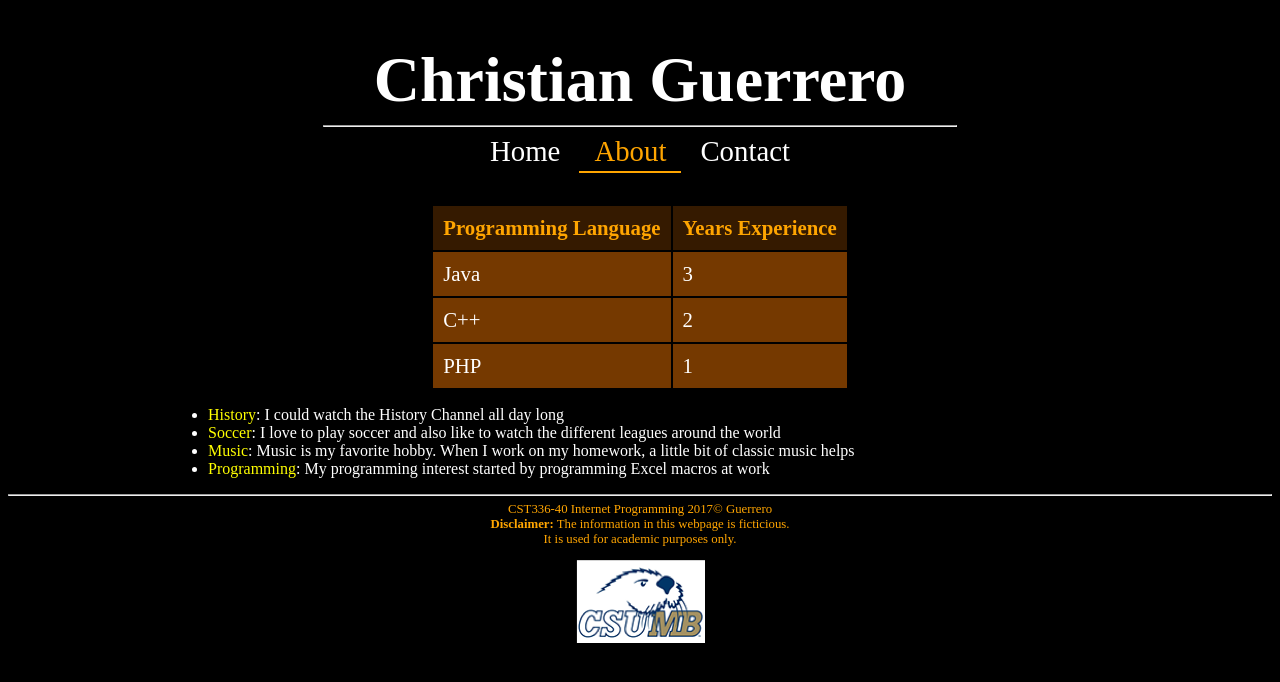
After one commit to ChristianHD/cst336, a PHP site: page /labs/PersonalPortfolio/about.html in a window 1280 px wide. The commit adds this page. Shown: the top 682 px of the page. Run offline with PHP 8.4, Linux system fonts and the light colour scheme.

Commit message:
Hello world

```diff
--- a/index.php
+++ b/index.php
@@ -9,7 +9,7 @@ echo "Christian Guerrero's CST336 Internet Programming";
 ?>
     <br/><br/>
         <h1 Labs </h1>
-            <a href="cst336/labs/PersonalPortfolio/index.html"> Lab1 </a>
+            <a href="cst336/labs/PersonalPortfolio/index.html"> Lab 1 - Personal Portfolio </a>
 
 
 </body>
--- /dev/null
+++ b/labs/PersonalPortfolio/about.html
@@ -0,0 +1,83 @@
+<!DOCTYPE html>
+<html>
+<!--
+
+First Website
+and comment
+in html
+(comments can span multiple lines)
+
+-->
+
+<!-- This is the head -->
+<!-- All styles and javascript go inside the head -->
+    <head>
+        <meta charset="utf-8" />
+        <title> Christian Guerrero: Personal Website </title>
+        <link href="css/styles.css" rel="stylesheet" type="text/css"/>
+    </head>
+<!-- closing head -->
+
+
+    <body>
+        <header>
+            <h1> Christian Guerrero </h1>
+        </header>
+
+        <nav>
+            <hr width="50%"/>
+            <a href="index.html">Home</a>
+            <a id="activePage" href="about.html">About</a>
+            <a href="contact.html">Contact</a>
+        </nav>
+
+        <br/> <br/>
+
+        <div id="content">
+
+            <!-- Create the table to hold experience data -->
+            <table>
+                <tr id="table-header">
+                    <td><strong>Programming Language</strong></td>
+                    <td><strong>Years Experience</strong></td>
+                </tr>
+                <tr class="table-row">
+                    <td>Java</td>
+                    <td>3</td>
+                </tr>
+                <tr class="table-row">
+                    <td>C++</td>
+                    <td>2</td>
+                </tr>
+                <tr class="table-row">
+                    <td>PHP</td>
+                    <td>1</td>
+                </tr>
+            </table>
+
+            <!-- Creates a list of the student's interests -->
+            <ul>
+                <li><span class="hobby">History</span>: I could watch the History Channel all day long</li>
+                <li><span class="hobby">Soccer</span>: I love to play soccer and also like to watch the different leagues around the world</li>
+                <li><span class="hobby">Music</span>: Music is my favorite hobby.  When I work on my homework, a little bit of classic music helps</li>
+                <li><span class="hobby">Programming</span>: My programming interest started by programming Excel macros at work</li>
+            </ul>
+
+        </div>
+
+        <!-- This is the footer -->
+        <!-- The footer goes inside the body but not always -->
+        <footer>
+            <hr>
+            CST336-40 Internet Programming 2017&copy; Guerrero <br/>
+            <strong>Disclaimer:</strong> The information in this webpage is ficticious. <br/>
+            It is used for academic purposes only.
+            <figure>
+                <image src="img/csumb-logo.png" alt="CSUMB logo"/>
+            </figure>
+        </footer>
+
+    </body>
+    <!-- closing body -->
+
+</html>
--- /dev/null
+++ b/labs/PersonalPortfolio/css/styles.css
@@ -0,0 +1,74 @@
+body {
+    background-color:black;
+    color:white;
+}
+
+header, main, nav, footer {
+    text-align:center;
+}
+
+nav a {  /* links within "nav" container */
+    padding:15px;
+    padding-bottom:4px;
+    font-size: 1.8em;
+    text-decoration: none;  /* removes underline */
+    color:white;            /* by default, links are blue */
+}
+
+nav a:hover {
+    border-bottom:2px orange solid;
+    font-size: 2em;
+    transition: .9s;    /*  transition effect */
+}
+
+#me, #welcomeText, #csumb-logo {
+    float:left;
+}
+
+footer {
+    font-size: .8em;
+    color: orange;
+    clear: left;
+}
+
+#activePage {
+    color:orange;
+    border-bottom:2px orange solid;
+}
+
+table {
+    margin: 0px auto;
+
+}
+
+td {
+    padding: 10px;
+    font-size: 1.3em;
+}
+
+td strong {
+    color: orange
+}
+
+#table-header {
+    background-color: #351a00;
+}
+
+.table-row {
+    background-color: #753900;
+}
+
+ul {
+    text-align: left;
+    padding-left: 200px;
+}
+
+.hobby {
+    color:yellow;
+}
+
+h1 {
+    font-family: 'Pacifio', cursive;
+    font-size: 4em;
+    margin-bottom: 0px;
+}
```
Also changed, not shown: labs/PersonalPortfolio/contact.html (added, +57 -0 lines), labs/PersonalPortfolio/index.html (added, +73 -0 lines), labs/PersonalPortfolio/img/christian.jpg (added), labs/PersonalPortfolio/img/csumb-logo.png (added).
